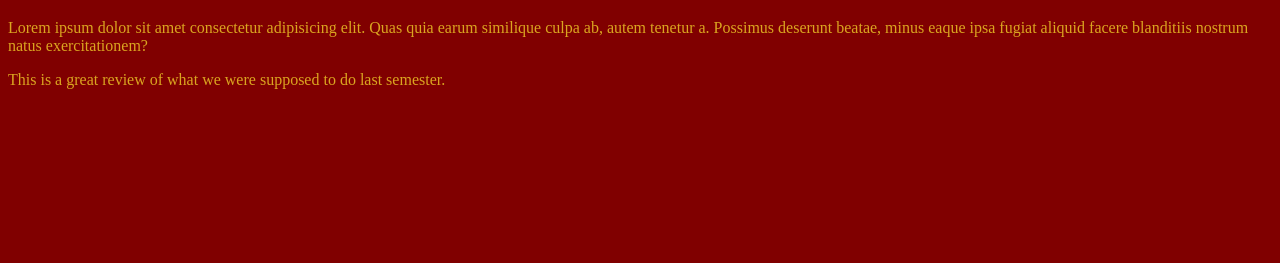
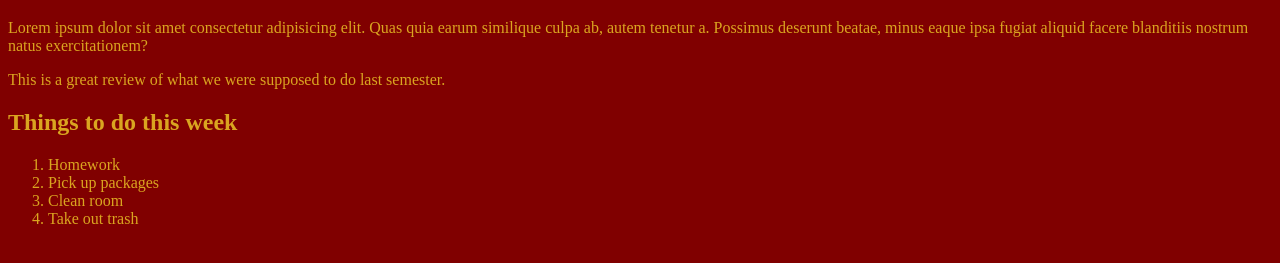
Before and after one commit to janellyyyace/intermediate-web-first-repo, a plain HTML site: page index.html in a window 1280 px wide. Shown: the part 61-324 px from the top of the page. Drawn offline with Linux system fonts and the light colour scheme.

Commit message:
Create ordered list

```diff
--- a/index.html
+++ b/index.html
@@ -12,5 +12,13 @@
     <p>Lorem ipsum dolor sit amet consectetur adipisicing elit. Quas quia earum similique culpa ab, autem tenetur a. Possimus deserunt beatae, minus eaque ipsa fugiat aliquid facere blanditiis nostrum natus exercitationem?</p>
     <p>This is a great review of what we were supposed to do last semester.</p>
 
+    <h2>Things to do this week</h2>
+    <ol>
+        <li class="school">Homework</li>
+        <li class="personal">Pick up packages</li>
+        <li class="personal">Clean room</li>
+        <li class="personal">Take out trash</li>
+    </ol>
+
 </body>
 </html>
```
